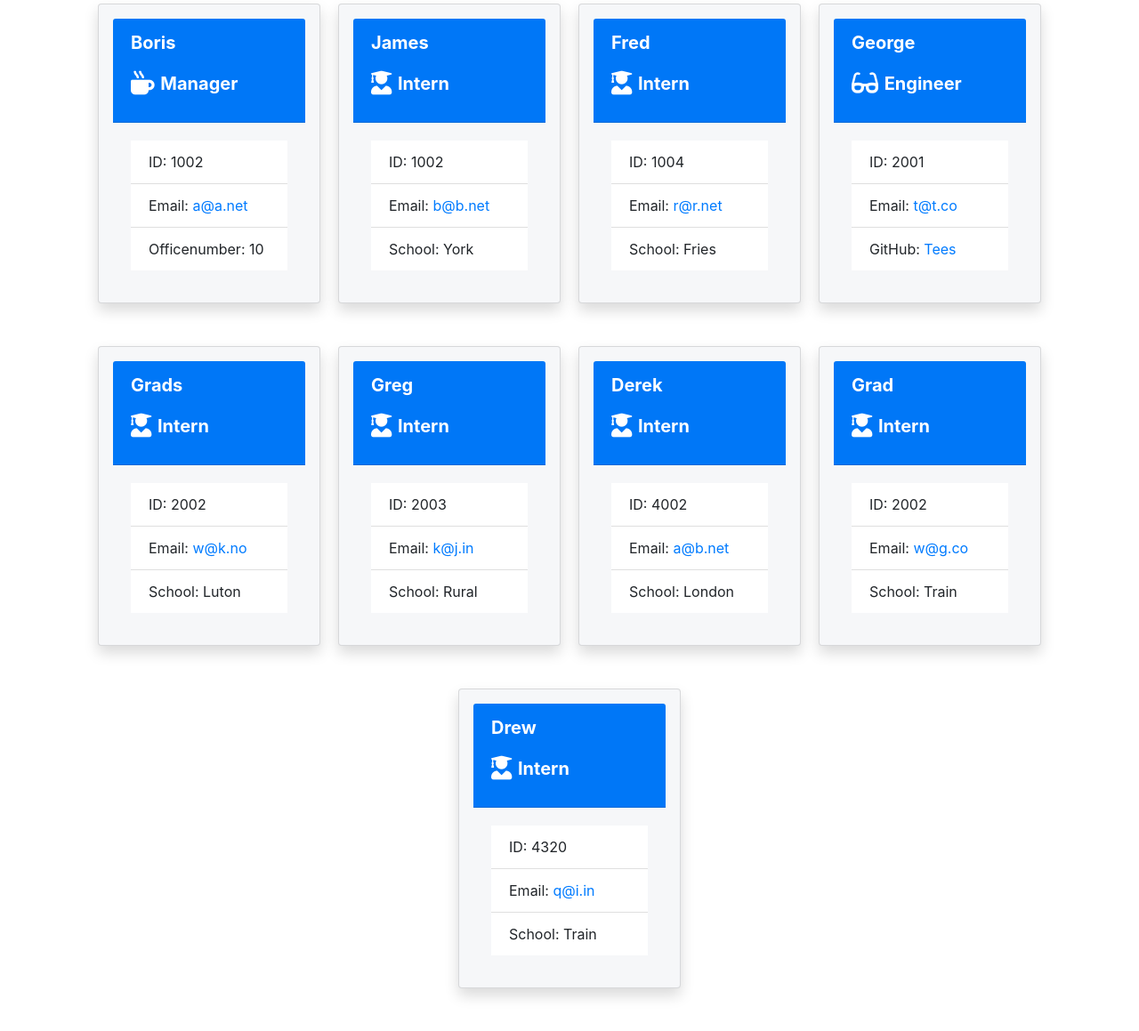
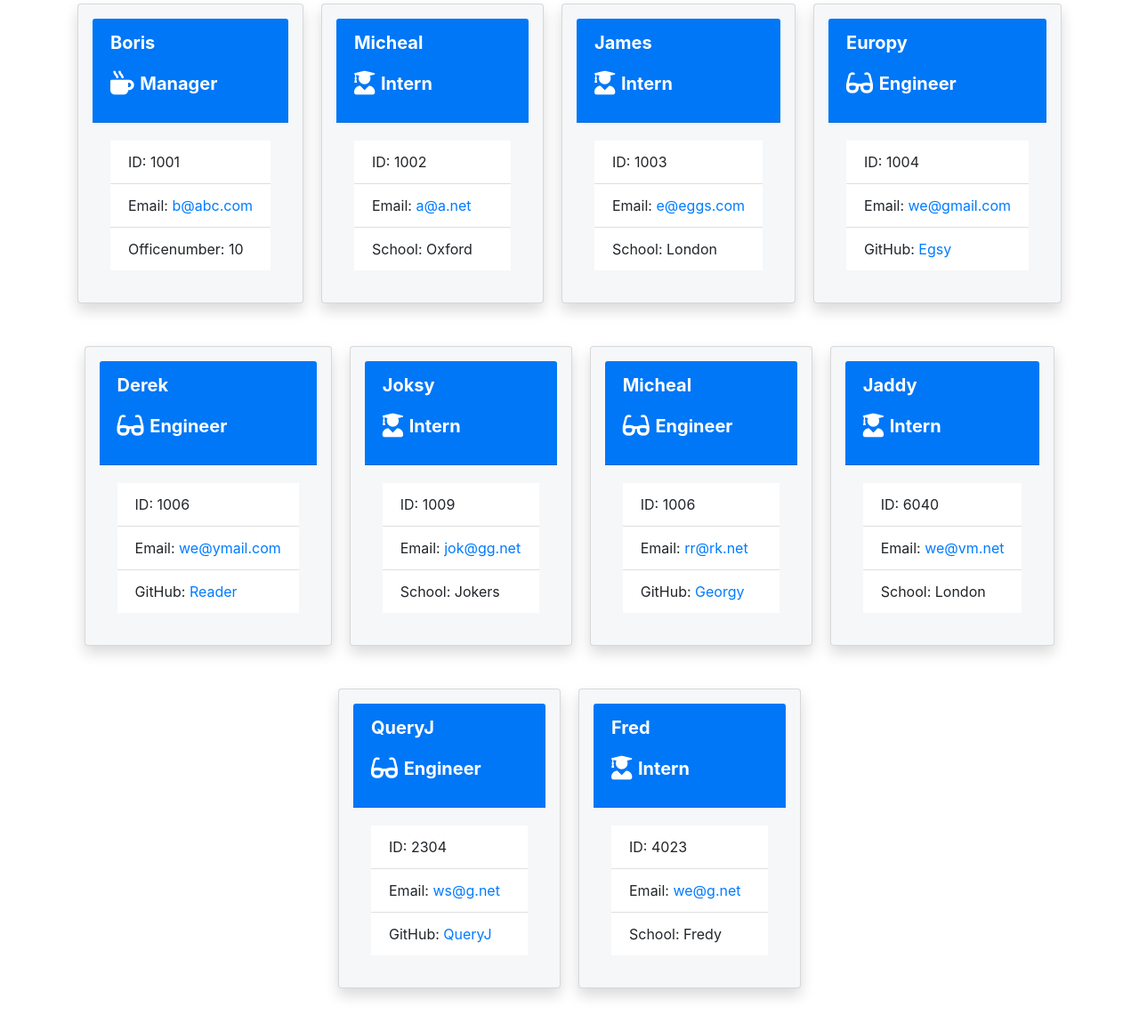
Before and after one commit to TemyTemy/team-profile-generator, a website: page dist/team_profile.html in a window 1280 px wide. Shown: the part 212-1371 px from the top of the page at 89% size. Drawn offline with nearby package versions, Linux system fonts and the light colour scheme.

```diff
--- a/dist/team_profile.html
+++ b/dist/team_profile.html
@@ -82,9 +82,24 @@
             </div>
             <div class="card-body">
                 <ul class="list-group list-group-flush">
+                    <li class="list-group-item">ID: 1001</li>
+                    <li class="list-group-item">Email: <a href='mailto:b@abc.com'>b@abc.com</a></li>
+                    <li class="list-group-item">Officenumber: 10</li>
+                </ul>
+            </div>
+        </div>
+        <div class="card shadow p-3 mb-5 bg-body rounded">
+            <div class="card-header">
+                <p class="name">Micheal</p>
+                <p class="title">
+                    <i class="fa fa-user-graduate fa-lg" aria-hidden="true">&nbsp;</i>Intern
+                </p>
+            </div>
+            <div class="card-body">
+                <ul class="list-group list-group-flush">
                     <li class="list-group-item">ID: 1002</li>
                     <li class="list-group-item">Email: <a href='mailto:a@a.net'>a@a.net</a></li>
-                    <li class="list-group-item">Officenumber: 10</li>
+                    <li class="list-group-item">School: Oxford</li>
                 </ul>
             </div>
         </div>
@@ -97,9 +112,99 @@
             </div>
             <div class="card-body">
                 <ul class="list-group list-group-flush">
-                    <li class="list-group-item">ID: 1002</li>
-                    <li class="list-group-item">Email: <a href='mailto:b@b.net'>b@b.net</a></li>
-                    <li class="list-group-item">School: York</li>
+                    <li class="list-group-item">ID: 1003</li>
+                    <li class="list-group-item">Email: <a href='mailto:e@eggs.com'>e@eggs.com</a></li>
+                    <li class="list-group-item">School: London</li>
+                </ul>
+            </div>
+        </div>
+        <div class="card shadow p-3 mb-5 bg-body rounded">
+            <div class="card-header">
+                <p class="name">Europy</p>
+                <p class="title">
+                    <i class="fa fa-glasses fa-lg" aria-hidden="true">&nbsp;</i>Engineer
+                </p>
+            </div>
+            <div class="card-body">
+                <ul class="list-group list-group-flush">
+                    <li class="list-group-item">ID: 1004</li>
+                    <li class="list-group-item">Email: <a href='mailto:we@gmail.com'>we@gmail.com</a></li>
+                    <li class="list-group-item">GitHub: <a href="https://www.github.com/Egsy" target="_blank">Egsy</a></li>
+                </ul>
+            </div>
+        </div>
+        <div class="card shadow p-3 mb-5 bg-body rounded">
+            <div class="card-header">
+                <p class="name">Derek</p>
+                <p class="title">
+                    <i class="fa fa-glasses fa-lg" aria-hidden="true">&nbsp;</i>Engineer
+                </p>
+            </div>
+            <div class="card-body">
+                <ul class="list-group list-group-flush">
+                    <li class="list-group-item">ID: 1006</li>
+                    <li class="list-group-item">Email: <a href='mailto:we@ymail.com'>we@ymail.com</a></li>
+                    <li class="list-group-item">GitHub: <a href="https://www.github.com/Reader" target="_blank">Reader</a></li>
+                </ul>
+            </div>
+        </div>
+        <div class="card shadow p-3 mb-5 bg-body rounded">
+            <div class="card-header">
+                <p class="name">Joksy</p>
+                <p class="title">
+                    <i class="fa fa-user-graduate fa-lg" aria-hidden="true">&nbsp;</i>Intern
+                </p>
+            </div>
+            <div class="card-body">
+                <ul class="list-group list-group-flush">
+                    <li class="list-group-item">ID: 1009</li>
+                    <li class="list-group-item">Email: <a href='mailto:jok@gg.net'>jok@gg.net</a></li>
+                    <li class="list-group-item">School: Jokers </li>
+                </ul>
+            </div>
+        </div>
+        <div class="card shadow p-3 mb-5 bg-body rounded">
+            <div class="card-header">
+                <p class="name">Micheal</p>
+                <p class="title">
+                    <i class="fa fa-glasses fa-lg" aria-hidden="true">&nbsp;</i>Engineer
+                </p>
+            </div>
+            <div class="card-body">
+                <ul class="list-group list-group-flush">
+                    <li class="list-group-item">ID: 1006</li>
+                    <li class="list-group-item">Email: <a href='mailto:rr@rk.net'>rr@rk.net</a></li>
+                    <li class="list-group-item">GitHub: <a href="https://www.github.com/Georgy" target="_blank">Georgy</a></li>
+                </ul>
+            </div>
+        </div>
+        <div class="card shadow p-3 mb-5 bg-body rounded">
+            <div class="card-header">
+                <p class="name">Jaddy</p>
+                <p class="title">
+                    <i class="fa fa-user-graduate fa-lg" aria-hidden="true">&nbsp;</i>Intern
+                </p>
+            </div>
+            <div class="card-body">
+                <ul class="list-group list-group-flush">
+                    <li class="list-group-item">ID: 6040</li>
+                    <li class="list-group-item">Email: <a href='mailto:we@vm.net'>we@vm.net</a></li>
+                    <li class="list-group-item">School: London</li>
+                </ul>
+            </div>
+        </div>
+        <div class="card shadow p-3 mb-5 bg-body rounded">
+            <div class="card-header">
+                <p class="name">QueryJ</p>
+                <p class="title">
+                    <i class="fa fa-glasses fa-lg" aria-hidden="true">&nbsp;</i>Engineer
+                </p>
+            </div>
+            <div class="card-body">
+                <ul class="list-group list-group-flush">
+                    <li class="list-group-item">ID: 2304</li>
+                    <li class="list-group-item">Email: <a href='mailto:ws@g.net'>ws@g.net</a></li>
+                    <li class="list-group-item">GitHub: <a href="https://www.github.com/QueryJ" target="_blank">QueryJ</a></li>
                 </ul>
             </div>
         </div>
@@ -112,99 +217,9 @@
             </div>
             <div class="card-body">
                 <ul class="list-group list-group-flush">
-                    <li class="list-group-item">ID: 1004</li>
-                    <li class="list-group-item">Email: <a href='mailto:r@r.net'>r@r.net</a></li>
-                    <li class="list-group-item">School: Fries</li>
-                </ul>
-            </div>
-        </div>
-        <div class="card shadow p-3 mb-5 bg-body rounded">
-            <div class="card-header">
-                <p class="name">George</p>
-                <p class="title">
-                    <i class="fa fa-glasses fa-lg" aria-hidden="true">&nbsp;</i>Engineer
-                </p>
-            </div>
-            <div class="card-body">
-                <ul class="list-group list-group-flush">
-                    <li class="list-group-item">ID: 2001</li>
-                    <li class="list-group-item">Email: <a href='mailto:t@t.co'>t@t.co</a></li>
-                    <li class="list-group-item">GitHub: <a href="https://www.github.com/Tees" target="_blank">Tees</a></li>
-                </ul>
-            </div>
-        </div>
-        <div class="card shadow p-3 mb-5 bg-body rounded">
-            <div class="card-header">
-                <p class="name">Grads</p>
-                <p class="title">
-                    <i class="fa fa-user-graduate fa-lg" aria-hidden="true">&nbsp;</i>Intern
-                </p>
-            </div>
-            <div class="card-body">
-                <ul class="list-group list-group-flush">
-                    <li class="list-group-item">ID: 2002</li>
-                    <li class="list-group-item">Email: <a href='mailto:w@k.no'>w@k.no</a></li>
-                    <li class="list-group-item">School: Luton</li>
-                </ul>
-            </div>
-        </div>
-        <div class="card shadow p-3 mb-5 bg-body rounded">
-            <div class="card-header">
-                <p class="name">Greg</p>
-                <p class="title">
-                    <i class="fa fa-user-graduate fa-lg" aria-hidden="true">&nbsp;</i>Intern
-                </p>
-            </div>
-            <div class="card-body">
-                <ul class="list-group list-group-flush">
-                    <li class="list-group-item">ID: 2003</li>
-                    <li class="list-group-item">Email: <a href='mailto:k@j.in'>k@j.in</a></li>
-                    <li class="list-group-item">School: Rural</li>
-                </ul>
-            </div>
-        </div>
-        <div class="card shadow p-3 mb-5 bg-body rounded">
-            <div class="card-header">
-                <p class="name">Derek</p>
-                <p class="title">
-                    <i class="fa fa-user-graduate fa-lg" aria-hidden="true">&nbsp;</i>Intern
-                </p>
-            </div>
-            <div class="card-body">
-                <ul class="list-group list-group-flush">
-                    <li class="list-group-item">ID: 4002</li>
-                    <li class="list-group-item">Email: <a href='mailto:a@b.net'>a@b.net</a></li>
-                    <li class="list-group-item">School: London</li>
-                </ul>
-            </div>
-        </div>
-        <div class="card shadow p-3 mb-5 bg-body rounded">
-            <div class="card-header">
-                <p class="name">Grad</p>
-                <p class="title">
-                    <i class="fa fa-user-graduate fa-lg" aria-hidden="true">&nbsp;</i>Intern
-                </p>
-            </div>
-            <div class="card-body">
-                <ul class="list-group list-group-flush">
-                    <li class="list-group-item">ID: 2002</li>
-                    <li class="list-group-item">Email: <a href='mailto:w@g.co'>w@g.co</a></li>
-                    <li class="list-group-item">School: Train</li>
-                </ul>
-            </div>
-        </div>
-        <div class="card shadow p-3 mb-5 bg-body rounded">
-            <div class="card-header">
-                <p class="name">Drew</p>
-                <p class="title">
-                    <i class="fa fa-user-graduate fa-lg" aria-hidden="true">&nbsp;</i>Intern
-                </p>
-            </div>
-            <div class="card-body">
-                <ul class="list-group list-group-flush">
-                    <li class="list-group-item">ID: 4320</li>
-                    <li class="list-group-item">Email: <a href='mailto:q@i.in'>q@i.in</a></li>
-                    <li class="list-group-item">School: Train</li>
+                    <li class="list-group-item">ID: 4023</li>
+                    <li class="list-group-item">Email: <a href='mailto:we@g.net'>we@g.net</a></li>
+                    <li class="list-group-item">School: Fredy</li>
                 </ul>
             </div>
         </div>
```
Also changed, not shown: 1 other file.
